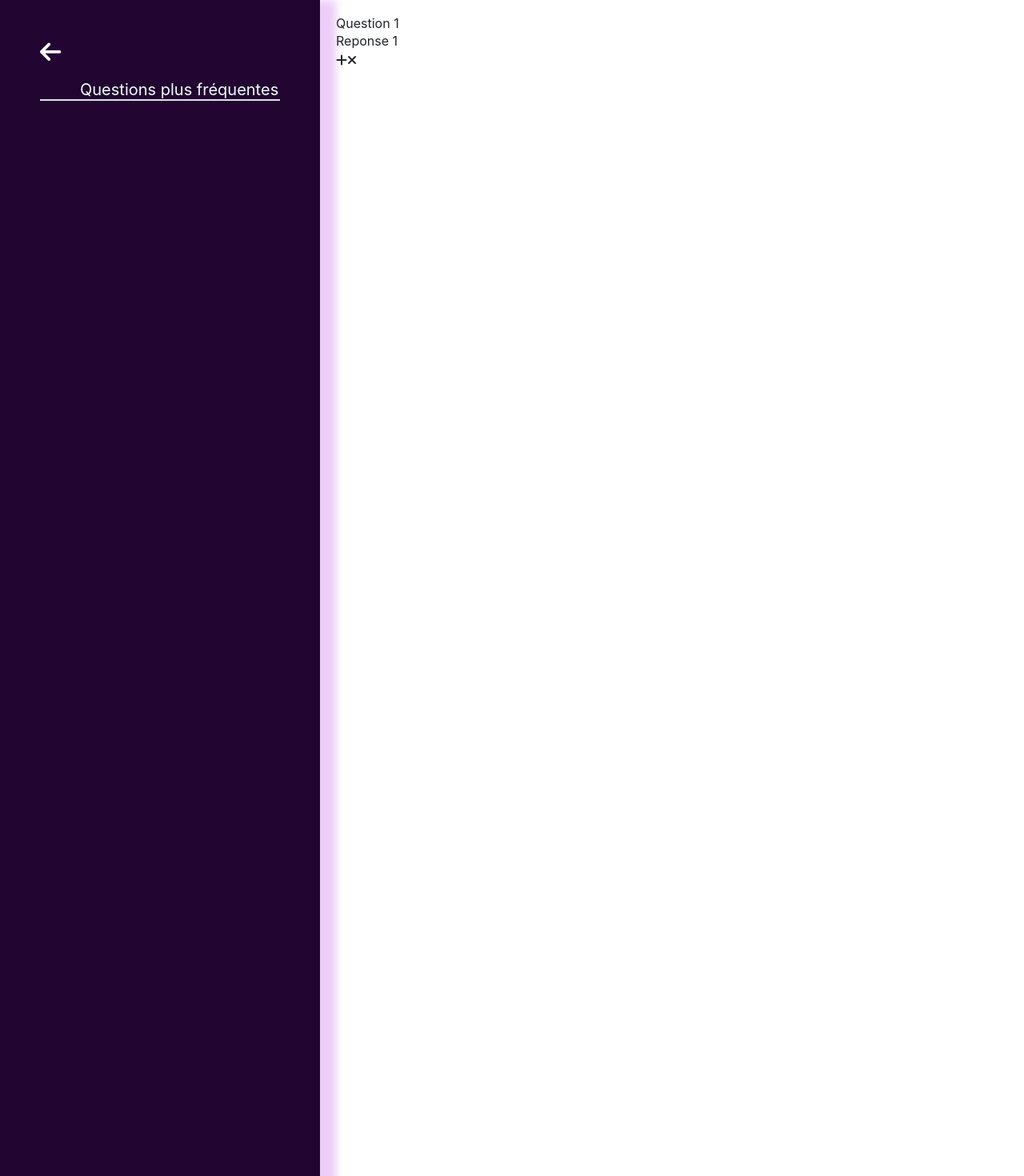
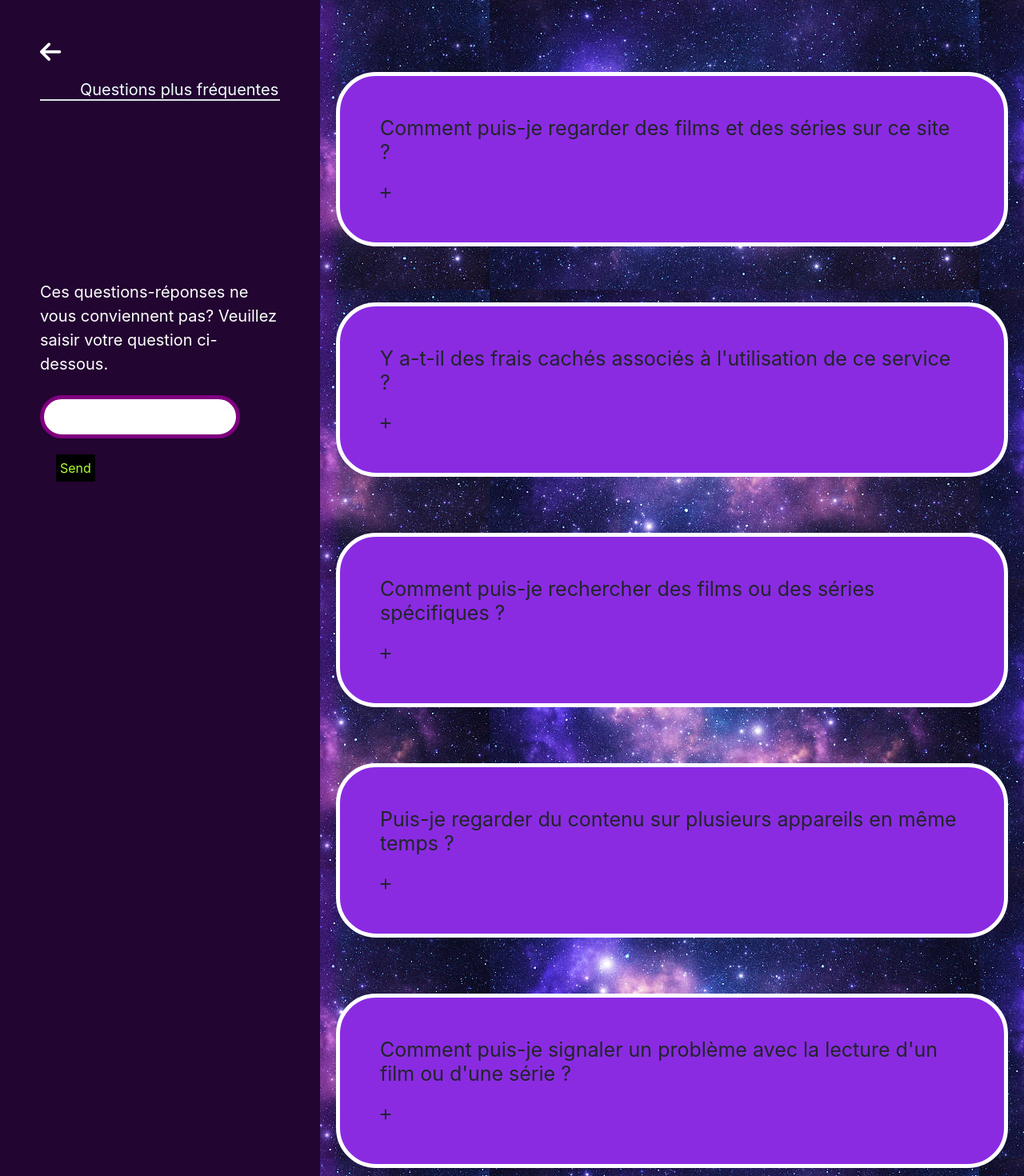
Before and after one commit to Fingernamedkid/GalaX, a React (Create React App) app in the folder galax-front/: page /faq in a window 1280 px wide. Shown: the top 1470 px of the page at 80% size. Built offline with nearby package versions, Linux system fonts and the light colour scheme.

Commit message:
modifié

```diff
--- a/galax-front/src/components/ListController.js
+++ b/galax-front/src/components/ListController.js
@@ -13,7 +13,7 @@ export default function ListController({startIndex, setStartIndex , movies}){
     <div>
     <div style={{ borderLeft: '8px solid red'}}>
     <div className="flex justify-between items-center w-max mb-4 " >
-        <h2 className="text-3xl font-medium px-4">Nouveauté</h2>
+        <h2 className="text-3xl font-medium px-4" style={{color:"white"}}>Nouveauté</h2>
         <div id="button" style={{paddingRight: '2.5rem' , borderRight: '8px solid blue' }}>
             <button className="cursor-pointer text-xl mx-1 text-indigo-600 font-bold px-4" onClick={scrollLeft}>Prev</button>
             <button className="cursor-pointer text-xl mx-1 text-indigo-600 font-bold " onClick={startIndex !== 15 ? scrollRight : null}>Next</button>
--- a/galax-front/src/components/SideMenu.js
+++ b/galax-front/src/components/SideMenu.js
@@ -4,7 +4,7 @@ import { NavLink } from "react-router-dom";
 export default function SideMenu(){
     return(
         <div className="side-menu">
-            <NavLink to="/"><i className="fa-solid fa-arrow-left" id="arrow-btn"
+            <NavLink to="/home"><i className="fa-solid fa-arrow-left" id="arrow-btn"
             style={{fontSize:"30px", marginBottom:"20px", color:"white"}}
             ></i></NavLink>
             <h1 id="categorie">Catégories</h1>
--- a/galax-front/src/components/SideMenuFAQ.js
+++ b/galax-front/src/components/SideMenuFAQ.js
@@ -1,16 +1,40 @@
-import React from "react";
+import React, {useState} from "react";
 import { NavLink } from "react-router-dom";
 
 export default function SideMenuFAQ(){
+
+    const [inputValue, setInputValue] = useState("");
+
+    const handleChange=() =>{
+        setInputValue("");
+
+
+    }
     return(
         <div className="sidemenu">
-            <NavLink to="/"><i className="fa-solid fa-arrow-left" id="arrow-btn"
+            <NavLink to="/home"><i className="fa-solid fa-arrow-left" id="arrow-btn"
             style={{fontSize:"30px", marginBottom:"20px", color:"white"}}
             ></i></NavLink>
             <h1 id="categorie">Questions plus fréquentes</h1>
             <section className="border">
                 {/* Section Border */}
             </section>
+            <br></br>
+            <section className="notfoundquestions">
+                <p style={{color:"white", fontSize:"20px"}}>Ces questions-réponses ne vous conviennent pas? Veuillez saisir votre question ci-dessous.</p>
+                <br></br>
+                <input type="text" style={{padding:"10px",width:"250px", border:"5px solid purple", borderRadius:"50px"}}
+                value={inputValue}
+                onChange={(e) => setInputValue(e.target.value)}
+                />
+
+                <br></br>
+                <button style={{margin:"20px", color:"greenyellow"}}
+                className="send-msg"
+                onClick={handleChange}
+                >Send</button>
+
+            </section>
         </div>
     )
 }
--- a/galax-front/src/components/pages/FAQ.js
+++ b/galax-front/src/components/pages/FAQ.js
@@ -1,27 +1,88 @@
-import React from "react";
+import React, { useState } from "react";
 import SideMenuFAQ from "../SideMenuFAQ";
 
 export default function FAQ() {
+    const [expanded, setExpanded] = useState({
+        rep1: false,
+        rep2: false,
+        rep3: false,
+        rep4: false,
+        rep5: false,
+        rep6 : false,
+        rep7 : false
+    });
+
+    const toggleAnswer = (section) => {
+        setExpanded({
+            ...expanded,
+            [section]: !expanded[section]
+        });
+    };
+
     return (
         <div className="fa-container">
             <div className="side">
                 <SideMenuFAQ />
             </div>
-            {/* Contenu principal à droite */}
+
             <div className="main-content">
 
-
-                {/* Vos sections FAQ ici */}
                 <section className="faq-active">
-                    <h3 className="faq-titre">Question 1</h3>
-                    <p className="faq-reponse">Reponse 1</p>
-                    <button className="faq-toggle">
-                        <i className="fas fa-plus"></i>
-                        <i className="fas fa-times"></i>
+                    <h3 className="faq-titre"> Comment puis-je regarder des films et des séries sur ce site ?</h3>
+                    <br></br>
+                    {expanded.rep1 && <p className="faq-reponse">Pour regarder des films et des séries sur notre site, il vous suffit de vous inscrire gratuitement et de parcourir notre catalogue. </p>}
+                    <button className="faq-toggle" onClick={() => toggleAnswer('rep1')}>
+                        {expanded.rep1 ? <i className="fas fa-times"></i> : <i className="fas fa-plus"></i>}
                     </button>
                 </section>
-
-                {/* Autres sections FAQ ici */}
+                <section className="faq-active">
+                    <h3 className="faq-titre"> Y a-t-il des frais cachés associés à l'utilisation de ce service ?</h3>
+                    <br></br>
+                    {expanded.rep2 && <p className="faq-reponse">Non, notre service est totalement gratuit. Il n'y a aucun frais caché. </p>}
+                    <button className="faq-toggle" onClick={() => toggleAnswer('rep2')}>
+                        {expanded.rep2 ? <i className="fas fa-times"></i> : <i className="fas fa-plus"></i>}
+                    </button>
+                </section>
+                <section className="faq-active">
+                    <h3 className="faq-titre"> Comment puis-je rechercher des films ou des séries spécifiques ?</h3>
+                    <br></br>
+                    {expanded.rep3 && <p className="faq-reponse">Vous pouvez utiliser notre barre de recherche située en haut de la page d'accueil pour rechercher des films ou des séries par titre, acteur, réalisateur, genre, ou toute autre information pertinente. </p>}
+                    <button className="faq-toggle" onClick={() => toggleAnswer('rep3')}>
+                        {expanded.rep3 ? <i className="fas fa-times"></i> : <i className="fas fa-plus"></i>}
+                    </button>
+                </section>
+                <section className="faq-active">
+                    <h3 className="faq-titre">Puis-je regarder du contenu sur plusieurs appareils en même temps ?</h3>
+                    <br></br>
+                    {expanded.rep4 && <p className="faq-reponse">Pour regarder des films et des séries sur notre site, il vous suffit de vous inscrire gratuitement et de parcourir notre catalogue. </p>}
+                    <button className="faq-toggle" onClick={() => toggleAnswer('rep4')}>
+                        {expanded.rep4 ? <i className="fas fa-times"></i> : <i className="fas fa-plus"></i>}
+                    </button>
+                </section>
+                <section className="faq-active">
+                    <h3 className="faq-titre">Comment puis-je signaler un problème avec la lecture d'un film ou d'une série ?</h3>
+                    <br></br>
+                    {expanded.rep5 && <p className="faq-reponse">Si vous rencontrez des problèmes de lecture, tels que des interruptions ou des erreurs de chargement, veuillez nous contacter via notre page de support.  </p>}
+                    <button className="faq-toggle" onClick={() => toggleAnswer('rep5')}>
+                        {expanded.rep5 ? <i className="fas fa-times"></i> : <i className="fas fa-plus"></i>}
+                    </button>
+                </section>
+                <section className="faq-active">
+                    <h3 className="faq-titre">Est-ce que vous proposez des sous-titres pour les films et les séries ?</h3>
+                    <br></br>
+                    {expanded.rep6 && <p className="faq-reponse"> Oui, nous proposons des sous-titres dans plusieurs langues pour la plupart de notre contenu.</p>}
+                    <button className="faq-toggle" onClick={() => toggleAnswer('rep6')}>
+                        {expanded.rep6 ? <i className="fas fa-times"></i> : <i className="fas fa-plus"></i>}
+                    </button>
+                </section>
+                <section className="faq-active">
+                    <h3 className="faq-titre">Est-ce que je peux télécharger des films et des séries pour les regarder hors ligne ?</h3>
+                    <br></br>
+                    {expanded.rep7 && <p className="faq-reponse"> Oui, sur notre site, vous pouvez télécharger certains contenus pour les regarder ultérieurement hors ligne.</p>}
+                    <button className="faq-toggle" onClick={() => toggleAnswer('rep7')}>
+                        {expanded.rep7 ? <i className="fas fa-times"></i> : <i className="fas fa-plus"></i>}
+                    </button>
+                </section>
 
             </div>
         </div>
--- a/galax-front/src/components/pages/Home.js
+++ b/galax-front/src/components/pages/Home.js
@@ -1,14 +1,16 @@
 import React from "react";
 import Menu from "../Menu";
 import CenteredList from "../ListControl";
+import Footer from "../Footer";
 
 export default function Home(){
 
     const movie = "movie";
     return(
-        <div>
+        <div className="home-container">
             <Menu />
             <CenteredList movie={movie}/>
+            <Footer/>
         </div>
     )
 }
--- a/galax-front/src/css/App.css
+++ b/galax-front/src/css/App.css
@@ -5,6 +5,7 @@
 @import "./FAQ.css";
 @import "./SideMenu.css";
 @import "./SideFAQ.css";
+@import "./Home.css";
 @tailwind base;
 @tailwind components;
 @tailwind utilities;
--- a/galax-front/src/css/FAQ.css
+++ b/galax-front/src/css/FAQ.css
@@ -1,12 +1,33 @@
 .fa-container {
     display: flex;
+    background-image: url('../components/img/galax.jpg');
 }
 
 .side {
-    flex: 0 0 300px; /* Définir une largeur fixe pour le menu latéral */
+    flex: 0 0 300px;
 }
 
 .main-content {
-    flex: 1; /* Le contenu principal prendra tout l'espace restant */
-    padding: 20px; /* Ajoutez des marges intérieures pour espacer le contenu */
+    flex: 1;
+    padding: 20px;
 }
+
+.faq-active {
+    background-color: blueviolet;
+    margin-top: 70px;
+    padding: 50px;
+    border-radius: 50px;
+    position: relative;
+    transition: transform 0.5s ease;
+    border: 5px solid white;
+}
+
+.faq-active:hover {
+    transform: translateX(20px);
+}
+
+
+.faq-titre, .faq-reponse{
+    font-size: 25px;
+
+}
--- /dev/null
+++ b/galax-front/src/css/Home.css
@@ -0,0 +1,4 @@
+.home-container{
+    background-color: rgb(26, 25, 25);
+    height: 100%;
+}
--- a/galax-front/src/css/SideFAQ.css
+++ b/galax-front/src/css/SideFAQ.css
@@ -5,3 +5,20 @@
     width: 400px;
     height: 1900px;
 }
+
+.notfoundquestions{
+    margin-top: 200px;
+
+}
+
+
+input[type="text"]:focus {
+    border-color: purple;
+    outline: none;
+    box-shadow: 0 0 5px purple;
+}
+
+.send-msg{
+    background-color: black;
+    padding: 5px;
+}
```
Also changed, not shown: galax-front/src/components/Footer.js (+8 -10 lines), galax-front/src/css/Footer.css (+26 -14 lines), galax-front/src/components/img/galax.jpg (added), galax-front/src/components/img/galax2.jpg (added).
